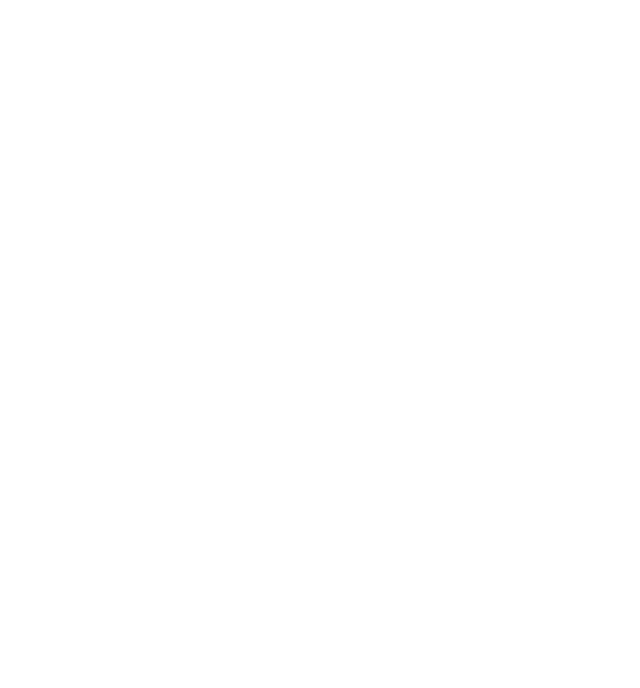
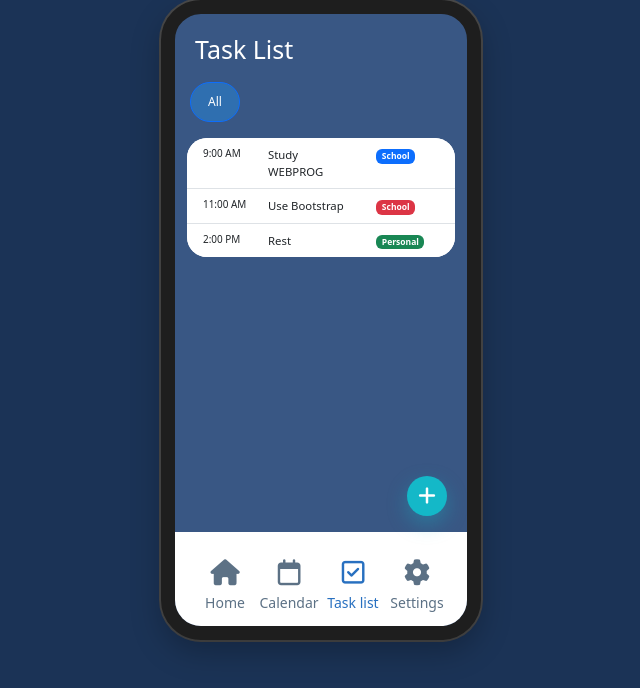
Before and after one commit to neiro-singalivo/WEBRPOG-Act4, a plain HTML site: page Task.html in a window 1280 px wide. Shown: the whole page, without its empty margins (319-959 px from the left). Drawn offline with nearby package versions, Linux system fonts and the light colour scheme.

Commit message:
Finished task list screen

```diff
--- a/Task.html
+++ b/Task.html
@@ -5,10 +5,108 @@
     <meta name="viewport" content="width=device-width, initial-scale=1.0" />
     <title>Task List</title>
     <link
-      href="https://cdn.jsdelivr.net/npm/bootstrap@5.3.3/dist/css/bootstrap.min.css"
+      href="https://cdn.jsdelivr.net/npm/bootstrap@5.3.9/dist/css/bootstrap.min.css"
       rel="stylesheet"
+    />
+    <link
+      rel="stylesheet"
+      href="https://cdnjs.cloudflare.com/ajax/libs/font-awesome/6.5.1/css/all.min.css"
     />
     <link rel="stylesheet" href="Styling.css" />
   </head>
-  <body></body>
+  <body class="defaultbg">
+    <div class="phone-frame">
+      <div class="phone-screen">
+        <h1
+          style="
+            color: white;
+            margin-top: 20px;
+            margin-left: 20px;
+            font-size: 25px;
+          "
+        >
+          Task List
+        </h1>
+        <button
+          type="button"
+          class="btn btn-primary"
+          style="
+            background-color: #2f6fb0;
+            border-radius: 30px;
+            height: 40px;
+            width: 50px;
+            font-size: 12px;
+            margin-left: 15px;
+            margin-top: 10px;
+          "
+        >
+          All
+        </button>
+
+        <!-- Task list -->
+        <section class="container mt-3">
+          <div class="card schedule-card">
+            <ul class="list-group list-group-flush">
+              <li class="list-group-item small py-2">
+                <div class="row">
+                  <div class="col-3 text-nowrap small">9:00 AM</div>
+                  <div class="col-5">Study WEBPROG</div>
+                  <div class="col-4">
+                    <span class="badge text-bg-primary">School</span>
+                  </div>
+                </div>
+              </li>
+
+              <li class="list-group-item small py-2">
+                <div class="row">
+                  <div class="col-3 text-nowrap small">11:00 AM</div>
+                  <div class="col-5">Use Bootstrap</div>
+                  <div class="col-4">
+                    <span class="badge text-bg-danger">School</span>
+                  </div>
+                </div>
+              </li>
+
+              <li class="list-group-item small py-2">
+                <div class="row">
+                  <div class="col-3 text-nowrap small">2:00 PM</div>
+                  <div class="col-5">Rest</div>
+                  <div class="col-4">
+                    <span class="badge text-bg-success">Personal</span>
+                  </div>
+                </div>
+              </li>
+            </ul>
+          </div>
+        </section>
+
+        <!-- nav bar -->
+        <section>
+          <nav class="navbar bg-body-tertiary nav-styling">
+            <div class="container-fluid">
+              <a class="nav-link nav-item" href="Home.html">
+                <i class="fa-solid fa-house"></i>
+                <span>Home</span>
+              </a>
+              <a class="nav-link nav-item" href="Calendar.html">
+                <i class="fa-regular fa-calendar"></i>
+                <span>Calendar</span>
+              </a>
+              <a class="nav-link nav-item active" href="Task.html">
+                <i class="fa-regular fa-square-check"></i>
+                <span>Task list</span>
+              </a>
+              <a class="nav-link nav-item" href="Settings.html">
+                <i class="fa-solid fa-gear"></i>
+                <span>Settings</span>
+              </a>
+            </div>
+          </nav>
+        </section>
+        <a href="Task.html" class="btn btn-add rounded-circle">
+          <i class="fa-solid fa-plus fs-5 add-task"></i>
+        </a>
+      </div>
+    </div>
+  </body>
 </html>
```
Also changed, not shown: Home.html (+2 -2 lines).
